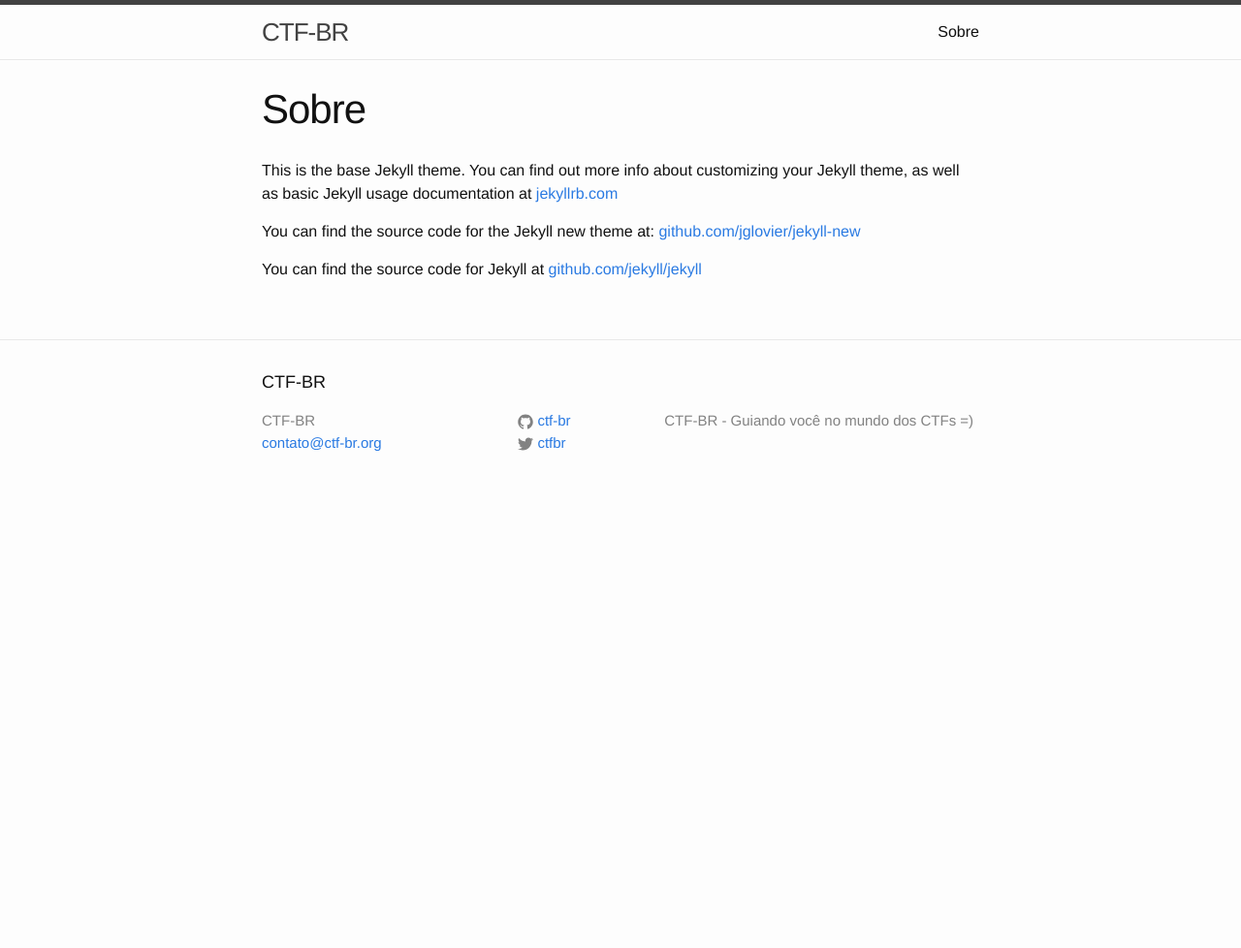
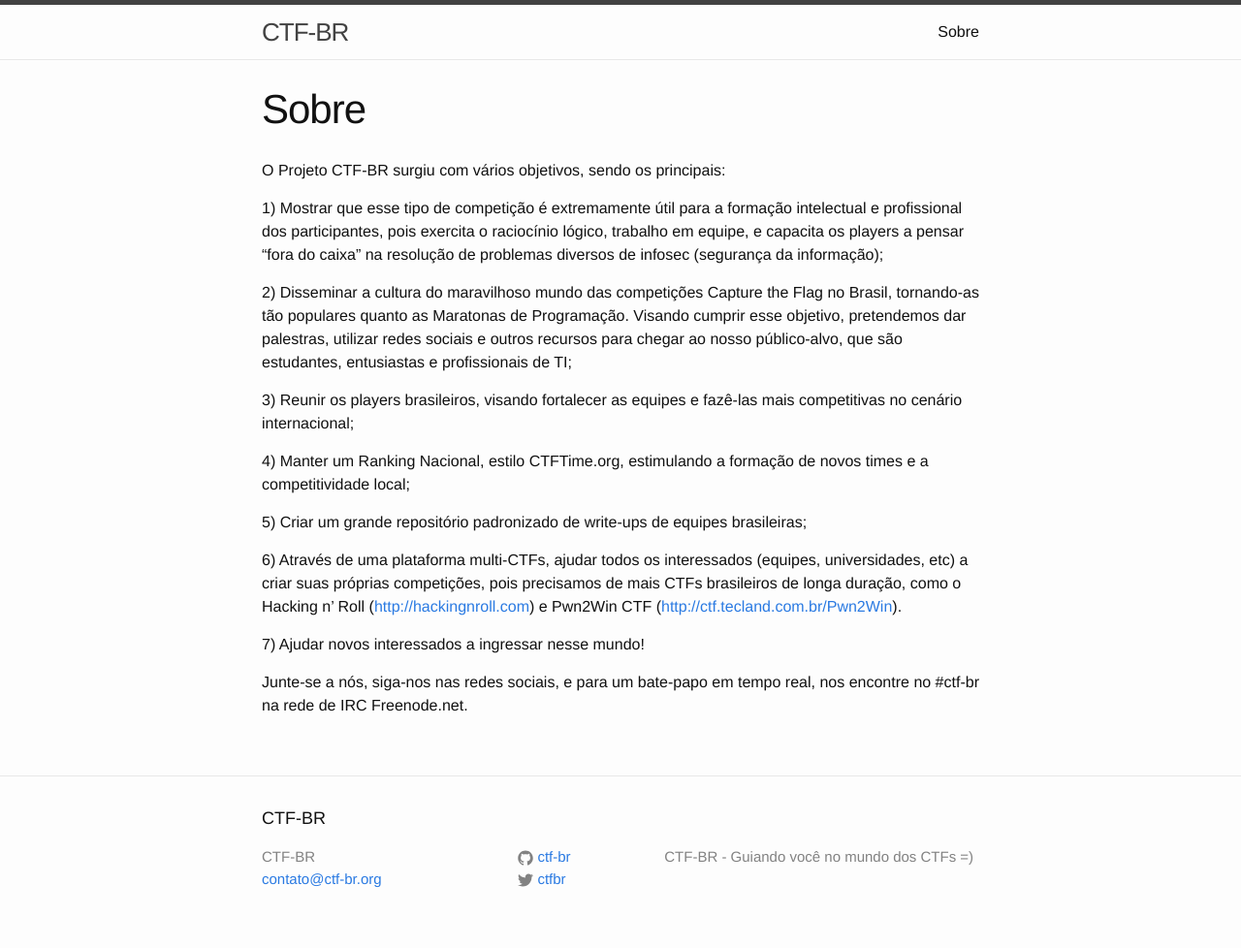
Before and after one commit to ctf-br/ctf-br.github.io, a Jekyll site: the page built from about.md, in a window 1280 px wide. Shown: the whole page at 97% size. Built offline with Jekyll 4.4.1, drawn with Linux system fonts in a browser that asks for light colours; before the commit the page ends 900 px from its top, so only the background shows below that.

Commit message:
alterando o sobre

```diff
--- a/about.md
+++ b/about.md
@@ -4,8 +4,24 @@ title: Sobre
 permalink: /sobre/
 ---
 
-This is the base Jekyll theme. You can find out more info about customizing your Jekyll theme, as well as basic Jekyll usage documentation at [jekyllrb.com](http://jekyllrb.com/)
+O Projeto CTF-BR surgiu com vários objetivos, sendo os principais:
 
-You can find the source code for the Jekyll new theme at: [github.com/jglovier/jekyll-new](https://github.com/jglovier/jekyll-new)
+1) Mostrar que esse tipo de competição é extremamente útil para a formação intelectual e profissional dos participantes, pois exercita o raciocínio lógico, trabalho em equipe, e capacita os players a
+pensar "fora do caixa" na resolução de problemas diversos de infosec (segurança da informação);
 
-You can find the source code for Jekyll at [github.com/jekyll/jekyll](https://github.com/jekyll/jekyll)
+2) Disseminar a cultura do maravilhoso mundo das competições Capture the Flag no Brasil, tornando-as tão populares quanto as Maratonas de Programação. Visando cumprir esse objetivo, pretendemos dar
+palestras, utilizar redes sociais e outros recursos para chegar ao nosso público-alvo, que são estudantes, entusiastas e profissionais de TI;
+
+3) Reunir os players brasileiros, visando fortalecer as equipes e fazê-las mais competitivas no cenário internacional;
+
+4) Manter um Ranking Nacional, estilo CTFTime.org, estimulando a formação de novos times e a competitividade local;
+
+5) Criar um grande repositório padronizado de write-ups de equipes brasileiras;
+
+6) Através de uma plataforma multi-CTFs, ajudar todos os interessados (equipes, universidades, etc) a criar suas próprias competições, pois precisamos de mais CTFs brasileiros de longa duração, como o
+Hacking n' Roll (<a href="http://hackingnroll.com" target="_blank">http://hackingnroll.com</a>) e Pwn2Win CTF (<a href="http://ctf.tecland.com.br/Pwn2Win"
+target="_blank">http://ctf.tecland.com.br/Pwn2Win</a>).
+
+7) Ajudar novos interessados a ingressar nesse mundo!
+
+Junte-se a nós, siga-nos nas redes sociais, e para um bate-papo em tempo real, nos encontre no #ctf-br na rede de IRC Freenode.net.
```
